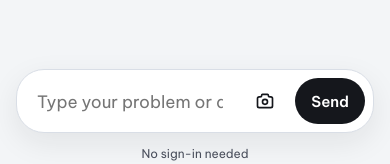
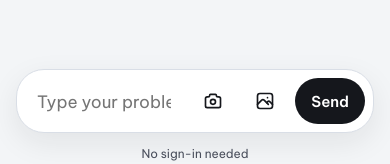
Before and after one commit to d-friend/student-workspace-fe, a Next.js app: page / in a window 390 px wide. Shown: the part 677-841 px from the top of the page. Built offline with nearby package versions, Linux system fonts and the light colour scheme; no server answers.

Commit message:
Composer: a direct camera button below the desktop breakpoint, next to the photo picker

```diff
--- a/src/app/page.tsx
+++ b/src/app/page.tsx
@@ -24,12 +24,13 @@ type PhotoSource = "snap_button" | "composer_button" | "retake" | "paste" | "dro
 export default function Page() {
   const ws = useWorkspace();
   const fileInput = useRef<HTMLInputElement>(null);
+  const cameraInput = useRef<HTMLInputElement>(null);
   const entryInput = useRef<HTMLTextAreaElement>(null);
   const source = useRef<PhotoSource>("snap_button");
 
-  const pick = (from: PhotoSource) => {
+  const pick = (from: PhotoSource, input = fileInput) => {
     source.current = from;
-    fileInput.current?.click();
+    input.current?.click();
   };
   const onFile = (e: ChangeEvent<HTMLInputElement>) => {
     const file = e.target.files?.[0];
@@ -99,6 +100,7 @@ export default function Page() {
     onChange: ws.setInput,
     onSend: () => void ws.submit(),
     onPickPhoto: () => pick("composer_button"),
+    onSnapPhoto: () => pick("composer_button", cameraInput),
     placeholder: ws.hasMessages ? copy.placeholderWorking : copy.placeholderEmpty,
     sendDisabled: ws.sendDisabled,
     photo: photoSrc ? { src: photoSrc, onRemove: ws.removePhoto } : null,
@@ -254,6 +256,7 @@ export default function Page() {
     <PetAnchorProvider>
       <Shell bar={!flying && bar} work={work} layer={layer} chatOpen={drawerOpen} inert={drawerOpen && !desktop} />
       <input ref={fileInput} type="file" accept="image/*" hidden onChange={onFile} />
+      <input ref={cameraInput} type="file" accept="image/*" capture="environment" hidden onChange={onFile} />
     </PetAnchorProvider>
   );
 }
--- a/src/components/rail/Composer.tsx
+++ b/src/components/rail/Composer.tsx
@@ -1,6 +1,7 @@
 import { type KeyboardEvent, type Ref, useId, useImperativeHandle, useLayoutEffect, useRef } from "react";
-import { IconCamera } from "@tabler/icons-react";
+import { IconCamera, IconPhoto } from "@tabler/icons-react";
 import { copy } from "@/lib/copy";
+import { useDesktop } from "@/hooks/useDesktop";
 import { PhotoChip } from "./PhotoChip";
 import styles from "./Composer.module.css";
 
@@ -9,6 +10,8 @@ export type ComposerProps = {
   onChange: (value: string) => void;
   onSend: () => void;
   onPickPhoto: () => void;
+  // Opens the camera directly; shown below the desktop breakpoint, where the OS picker may not offer it.
+  onSnapPhoto?: () => void;
   placeholder: string;
   sendDisabled?: boolean;
   // With a photo attached, the chip shows, the note label is visible, and the camera button hides.
@@ -27,6 +30,7 @@ export function Composer({
   onChange,
   onSend,
   onPickPhoto,
+  onSnapPhoto,
   placeholder,
   sendDisabled = false,
   photo,
@@ -34,6 +38,7 @@ export function Composer({
   entry = false,
 }: ComposerProps) {
   const id = useId();
+  const snap = !useDesktop() && onSnapPhoto !== undefined;
   const field = useRef<HTMLTextAreaElement>(null);
   useImperativeHandle(inputRef, () => field.current as HTMLTextAreaElement);
 
@@ -78,9 +83,14 @@ export function Composer({
           onChange={(e) => onChange(e.target.value)}
           onKeyDown={onKeyDown}
         />
+        {!photo && snap && (
+          <button type="button" aria-label={copy.snapPhoto} className={styles.camera} onClick={onSnapPhoto}>
+            <IconCamera size={20} aria-hidden="true" />
+          </button>
+        )}
         {!photo && (
           <button type="button" aria-label={copy.pickPhoto} className={styles.camera} onClick={onPickPhoto}>
-            <IconCamera size={20} aria-hidden="true" />
+            {snap ? <IconPhoto size={20} aria-hidden="true" /> : <IconCamera size={20} aria-hidden="true" />}
           </button>
         )}
         <button type="submit" className={styles.send} disabled={sendDisabled}>
--- a/src/lib/copy.ts
+++ b/src/lib/copy.ts
@@ -26,6 +26,7 @@ const vi = {
   placeholderWorking: "Hỏi D-Friend",
   send: "Gửi",
   pickPhoto: "Chụp hoặc chọn ảnh đề bài",
+  snapPhoto: "Chụp ảnh đề bài",
   removePhoto: "Bỏ ảnh",
   photoUnreadable: "Không đọc được ảnh này. Thử chụp lại nhé.",
   thinking: "Đang nghĩ…",
@@ -155,6 +156,7 @@ const en: typeof vi = {
   placeholderWorking: "Ask D-Friend",
   send: "Send",
   pickPhoto: "Take or choose a photo of the problem",
+  snapPhoto: "Take a photo of the problem",
   removePhoto: "Remove photo",
   photoUnreadable: "I can't read this photo. Try retaking it.",
   thinking: "Thinking…",
```
